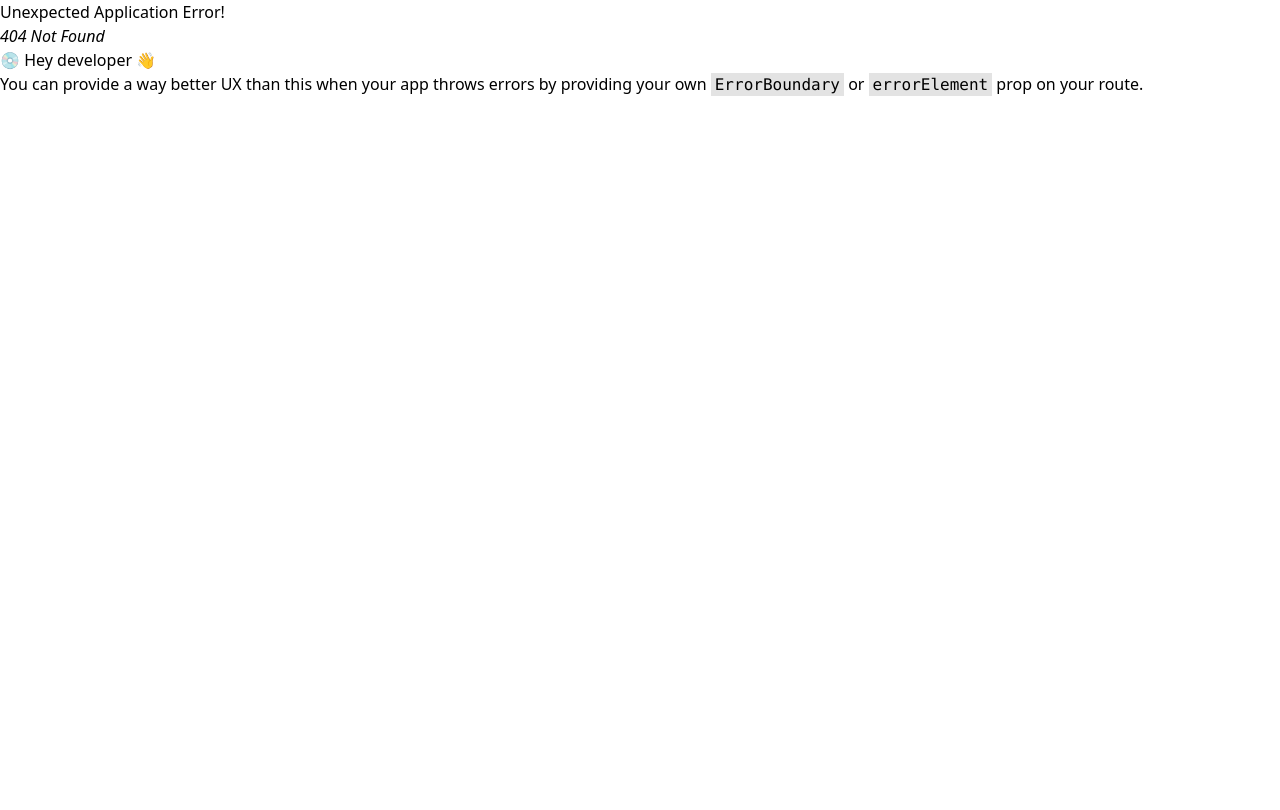
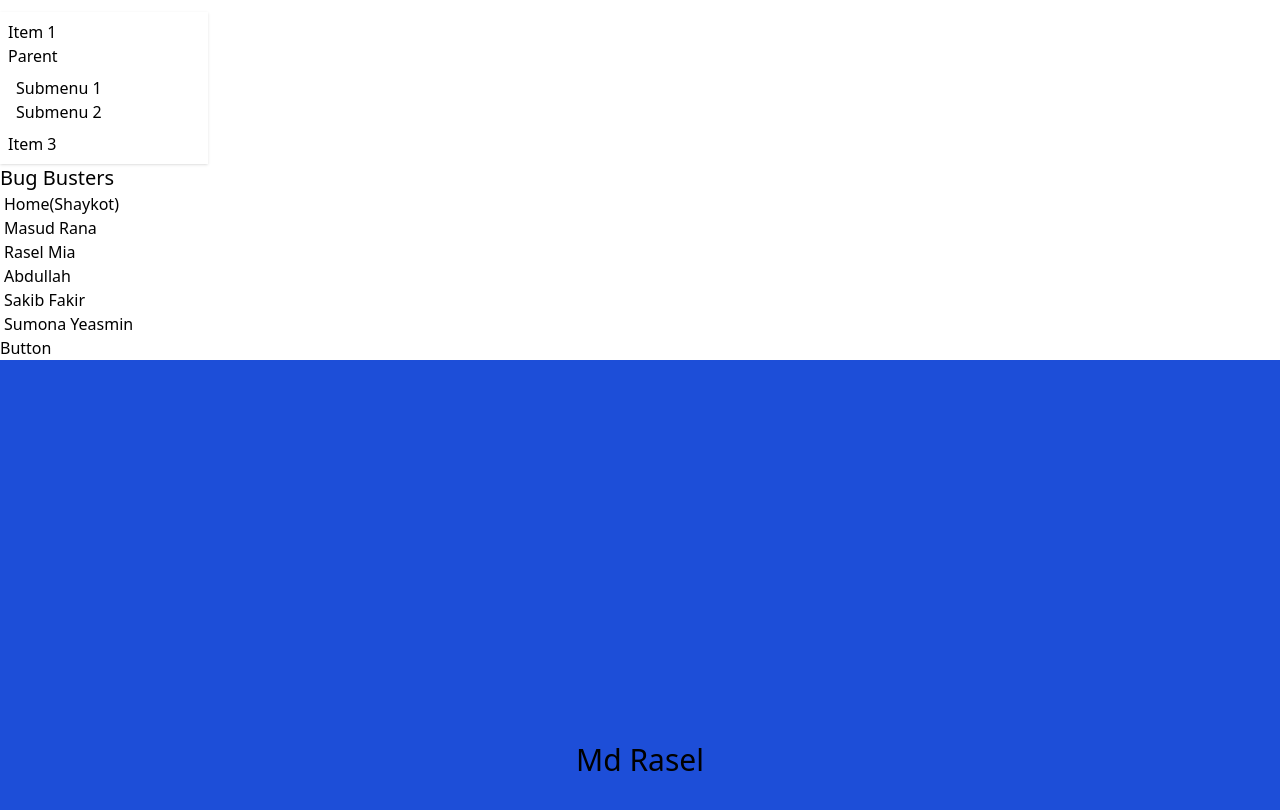
Before and after one commit to gs-shaykot/collabTesting, a React (Vite) app: page /rasel in a window 1280 px wide. Before the commit this address had no page. Shown: the top 810 px of the page. Built offline with nearby package versions, Linux system fonts and the light colour scheme.

Commit message:
added route and page

```diff
--- a/src/Componants/NavBar.jsx
+++ b/src/Componants/NavBar.jsx
@@ -1,4 +1,5 @@
 import React from 'react';
+import { Link } from 'react-router-dom';
 
 const Navbar = () => {
     return (
@@ -40,7 +41,7 @@ const Navbar = () => {
                     <ul className="menu menu-horizontal px-1">
                         <li><a>Home(Shaykot)</a></li>
                         <li><a>Masud Rana</a></li>
-                        <li><a>Rasel Mia</a></li>
+                        <li><Link to={'/rasel'}>Rasel Mia</Link></li>
                         <li><a>Abdullah </a></li>
                         <li><a>Sakib Fakir</a></li>
                         <li><a>Sumona Yeasmin</a></li>
--- /dev/null
+++ b/src/Pages/rasel.jsx
@@ -0,0 +1,11 @@
+import React from 'react';
+
+const Rasel = () => {
+    return (
+        <div className='flex justify-center items-center min-h-screen bg-blue-700'>
+            <h2 className='text-3xl'>Md Rasel</h2>
+        </div>
+    );
+};
+
+export default Rasel;
--- a/src/main.jsx
+++ b/src/main.jsx
@@ -8,6 +8,7 @@ import './index.css'
 import App from './App.jsx'
 import MainLayout from './Layout/MainLayout.jsx';
 import HomeLayout from './Layout/HomeLayout.jsx';
+import Rasel from './Pages/rasel.jsx';
 
 const router = createBrowserRouter([
   {
@@ -17,6 +18,10 @@ const router = createBrowserRouter([
       {
         path: '/',
         element: <HomeLayout></HomeLayout>
+      },
+      {
+        path: 'rasel',
+        element: <Rasel/>
       }
     ]
   },
```
